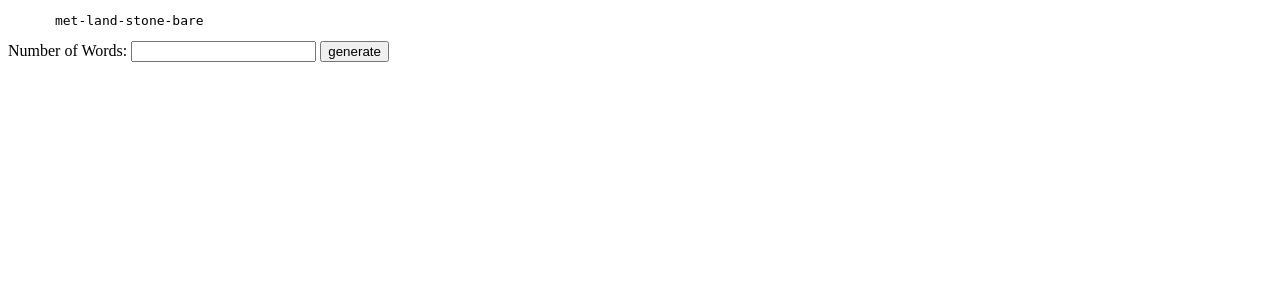
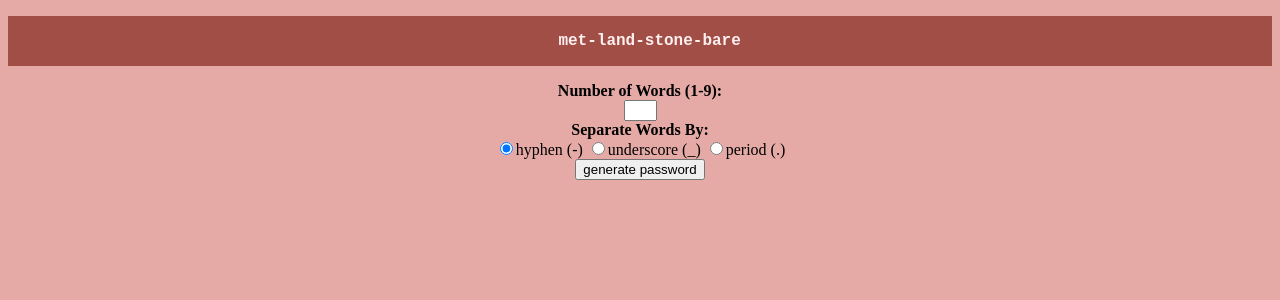
Before and after one commit to cgumb/DWA-P2, a PHP site: page / in a window 1280 px wide. Shown: the top 300 px of the page. Run offline with PHP 8.4, Linux system fonts and the light colour scheme.

Commit message:
added basic CSS, choice of word separator, and better input validation. Also factored out most php to pw_gen.php, adding a 'require' statement to index.php

```diff
--- /dev/null
+++ b/css/style.css
@@ -0,0 +1,17 @@
+body {
+    background-color: #e5aaa5;
+    text-align: center;
+}
+
+.password {
+  width: auto;
+  padding: 1em;
+  background-color: #A14E47;
+  color: #FFF0EF;
+  font-family: "Courier New", Courier, monospace;
+  font-weight: bold;
+}
+
+.error {
+  color: red;
+}
--- a/index.php
+++ b/index.php
@@ -3,56 +3,37 @@
   <head>
     <meta charset="UTF-8" />
     <title>Password Generator</title>
+    <link rel='stylesheet' type='text/css' href='css/style.css' />
   </head>
   <body>
     <?php
       error_reporting(E_ALL);       # Report Errors, Warnings, and Notices
       ini_set('display_errors', 1); # Display errors on page (instead of a log file)
     ?>
-    <?php
-      $word_source = './ozymandias.txt';
-      $default_num_words = 4;
+    <?php require 'pw_gen.php'; ?>
 
-      $words = strtolower(file_get_contents($word_source)); # Lowercase str
-      $words = preg_replace('/[^\w\s]/', '', $words);       # No punctuation
-      $words = preg_split('/\s+/', $words);                 # Make it an array
-      $words = array_unique($words);                        # No duplicates
-
-
-      function pw_gen($num_words, $words) {
-        #bad input
-        if ( is_numeric($num_words) == False ) {
-          return 'It\'s gotta be a number, silly!';
-        }
-        if ($num_words > 9 or $num_words == 0) {
-          return 'Your password must be between 1 and 9 words in length!';
-        }
-
-        if ($num_words == 1){
-          return $words[array_rand($words)];
-        }
-
-        foreach ( array_rand( $words, $num_words ) as $key ) {
-          $selections[] = $words[$key];
-        }
-        $pw = implode('-', $selections);
-        return $pw;
-      }
-    ?>
-    <pre>
+    <pre class="password">
       <?php
         if ( isset($_POST['num_words']) ) {
-          echo pw_gen($_POST['num_words'], $words);
+          echo pw_gen($_POST['num_words'], $_POST['delim'], $words);
         }
         else {
-          echo pw_gen($default_num_words, $words);
+          echo pw_gen($default_num_words, $default_delim, $words);
         }
       ?>
     </pre>
     <form method="POST" action="index.php" >
-      Number of Words:
-      <input type="text" name="num_words">
-      <input type="submit" value="generate">
+      <strong>Number of Words (1-9):</strong>
+      <br />
+      <input type="text" name="num_words" size="1" maxlength="1">
+      <br />
+      <strong>Separate Words By:</strong>
+      <br />
+      <input type="radio" name="delim" value="-" checked="checked">hyphen (-)
+      <input type="radio" name="delim" value="_">underscore (_)
+      <input type="radio" name="delim" value=".">period (.)
+      <br />
+      <input type="submit" value="generate password">
   </form>
   </body>
 </html>
--- /dev/null
+++ b/pw_gen.php
@@ -0,0 +1,34 @@
+<?php
+  $word_source = './ozymandias.txt';
+  $default_num_words = 4;
+  $default_delim = '-';
+
+  $words = strtolower(file_get_contents($word_source)); # Lowercase str
+  $words = preg_replace('/[^\w\s]/', '', $words);       # No punctuation
+  $words = preg_split('/\s+/', $words);                 # Make it an array
+  $words = array_unique($words);                        # No duplicates
+
+  function error_message($message) {
+    return '<div class="error">' . $message . '</div>';
+  }
+
+  function pw_gen($num_words, $delim, $words) {
+    #bad input
+    if ( is_numeric($num_words) == False ) {
+      return error_message('It\'s gotta be a number, silly!');
+    }
+    if ($num_words > 9 or $num_words == 0) {
+      return error_message('Password must be between 1 and 9 words in length!');
+    }
+
+    if ($num_words == 1){
+      return $words[array_rand($words)];
+    }
+
+    foreach ( array_rand( $words, $num_words ) as $key ) {
+      $selections[] = $words[$key];
+    }
+    $pw = implode($delim, $selections);
+    return $pw;
+  }
+?>
```
